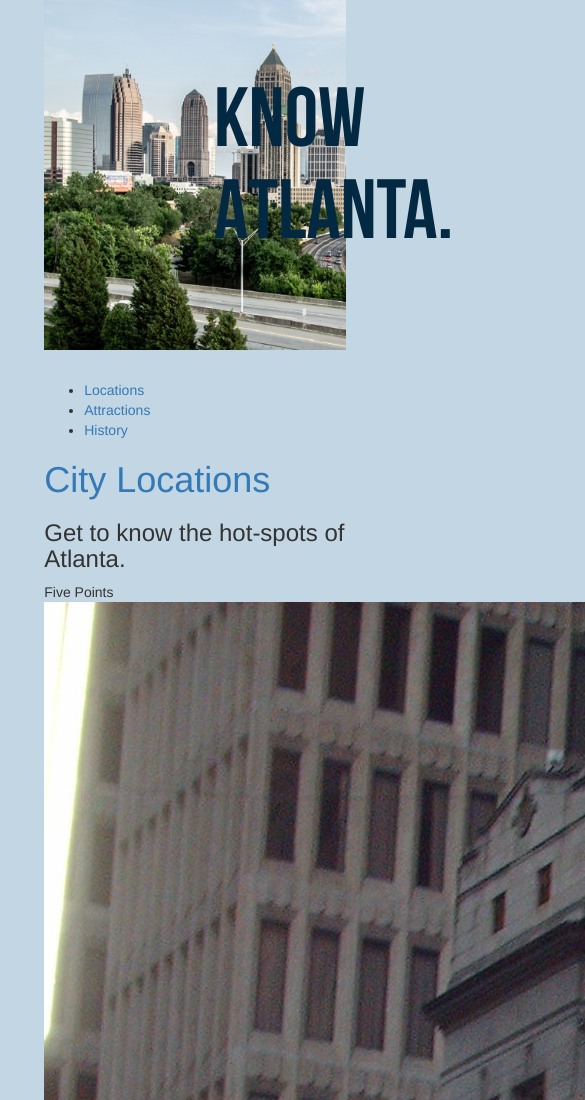
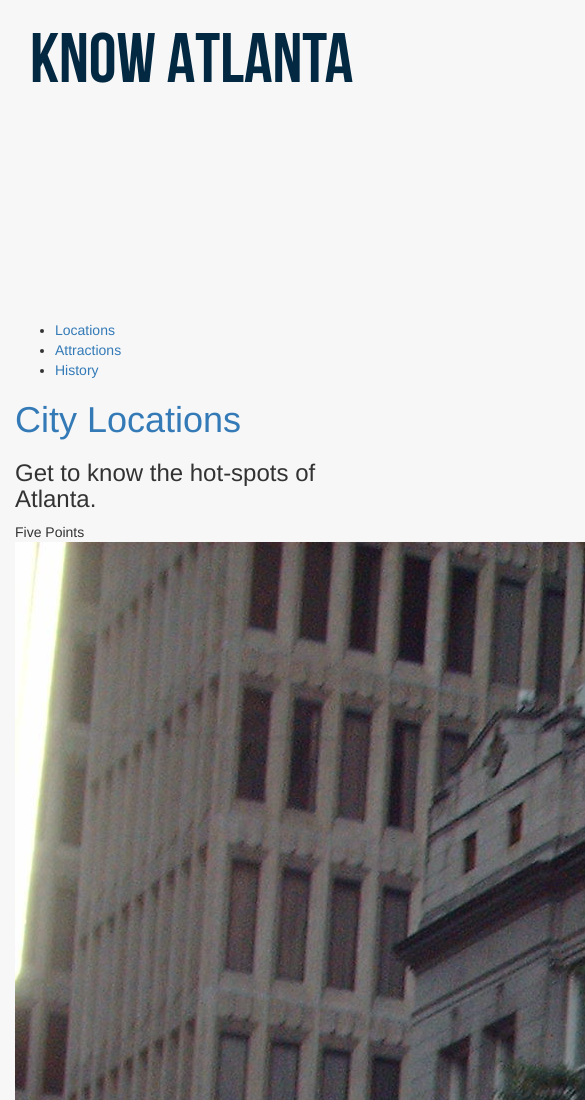
Before and after one commit to kelcel/atlanta-website, a plain HTML site: page index.html in a window 390 px wide. Shown: the top 1100 px of the page, 585 px wide, since content can reach past the window. Drawn offline with nearby package versions, Linux system fonts and the light colour scheme.

Commit message:
Responsive header CSS

```diff
--- /dev/null
+++ b/font-media.css
@@ -0,0 +1,21 @@
+@font-face
+{
+	font-family: Heading;
+	src:  url('font/BebasNeue Bold.ttf');
+}
+
+@media screen and (max-width: 1000px)
+{
+	.jumbotron { opacity: 0.5; }
+	header h1 { visibility: hidden;}
+	header h1.alternate { visibility: visible; display: block; font-size: 5em; color: #032942;
+		position: absolute; line-height: 320px; width: 100%; text-align: center;}
+}
+
+@media screen and (max-width: 480px)
+{
+	.container-fluid { width: 100%; }
+	.jumbotron { background:none; height: inherit; opacity: 1; }
+	header h1.alternate { display: none; }
+	header h1 { visibility: visible; color:#E30000; top: 0; left: 0; line-height: 1em; }
+}
--- a/index.html
+++ b/index.html
@@ -16,12 +16,16 @@
 <script src="https://maxcdn.bootstrapcdn.com/bootstrap/3.3.2/js/bootstrap.min.js"></script>
 -->
 <link rel="stylesheet" href="style.css">
+<link rel="stylesheet" href="font-media.css">
 
 </head>
 <body>
 	<div class="container-fluid">
-		<header class="jumbotron">
-			<h1>Know Atlanta.</h1>
+		<header>
+			<div class="jumbotron">
+				<h1>Know Atlanta</h1>
+			</div>
+			<h1 class="alternate">Know Atlanta</h1>
 		</header>
 		<nav>
 			<ul class="navbar-pill">
--- a/style.css
+++ b/style.css
@@ -1,6 +1,6 @@
 body
 {
-	background-color: #C3D6E3;
+	background-color: #F7F7F7;
 }
 
 .container-fluid
@@ -8,27 +8,37 @@ body
 	width: 85%;
 }
 
-@font-face
-{
-	font-family: Heading;
-	src:  url('font/BebasNeue Bold.ttf');
-}
-
 .jumbotron
 {
-	background: url('img/skyline-2k.jpg');
+	background: url('img/skyline-web.png');
 	border-radius: 0 !important;
 	background-size: cover;
 	background-position: 5% 20%;
-	height: 350px;
+	height: inherit;
 }
 
-.jumbotron h1
+header {position: relative; height: 320px;}
+
+header h1
 {
+	margin: 0;
+	padding: 0;
 	font-family: Heading;
-	font-size: 84px;
-	color: #032942;
+	font-size: 5em;
+	color: #032942 !important;
 	position: relative;
 	top: 10%;
 	left: 57%;
 }
+
+header h1.alternate
+{
+	top: 0;
+	left: 0;
+	display: none;
+}
+
+.navbar-pill
+{
+
+}
```
Also changed, not shown: color palette.txt.
